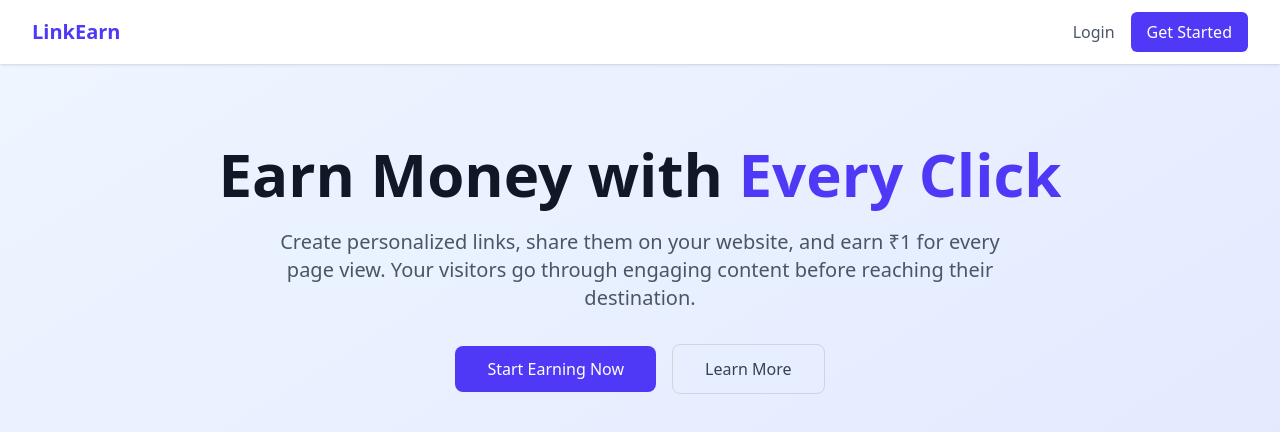
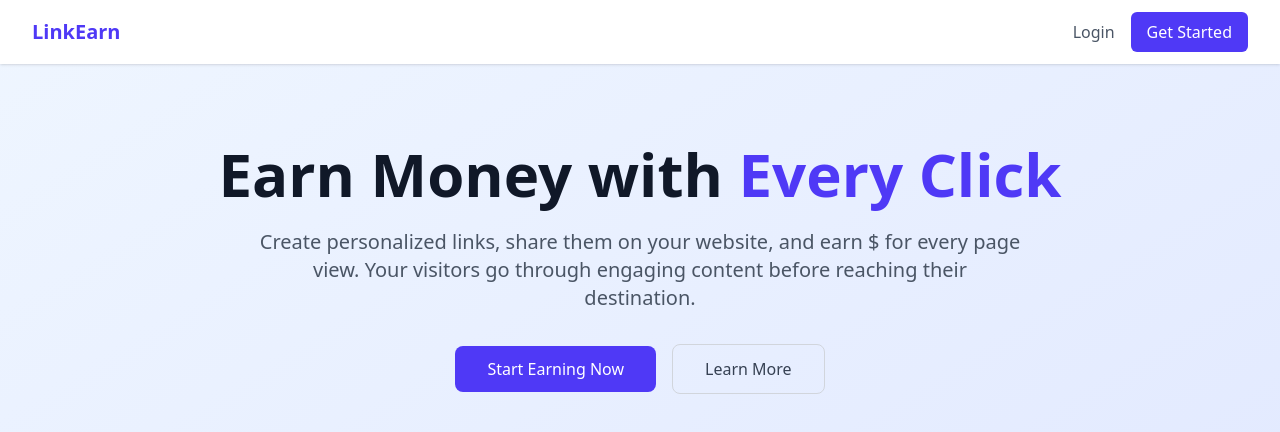
Before and after one commit to vikashthalore/linkernfront, a React (Vite) app: page / in a window 1280 px wide. Shown: the top 432 px of the page. Built offline with nearby package versions, Linux system fonts and the light colour scheme.

Commit message:
finaernig last one vercel change public home symbols add on again kardo

```diff
--- a/src/components/PublicHome.jsx
+++ b/src/components/PublicHome.jsx
@@ -34,7 +34,7 @@ const PublicHome = () => {
             <span className="text-indigo-600"> Every Click</span>
           </h1>
           <p className="text-xl text-gray-600 mb-8 max-w-3xl mx-auto">
-            Create personalized links, share them on your website, and earn ₹1 for every page view.
+            Create personalized links, share them on your website, and earn $ for every page view.
             Your visitors go through engaging content before reaching their destination.
           </p>
           <div className="space-x-4">
```
